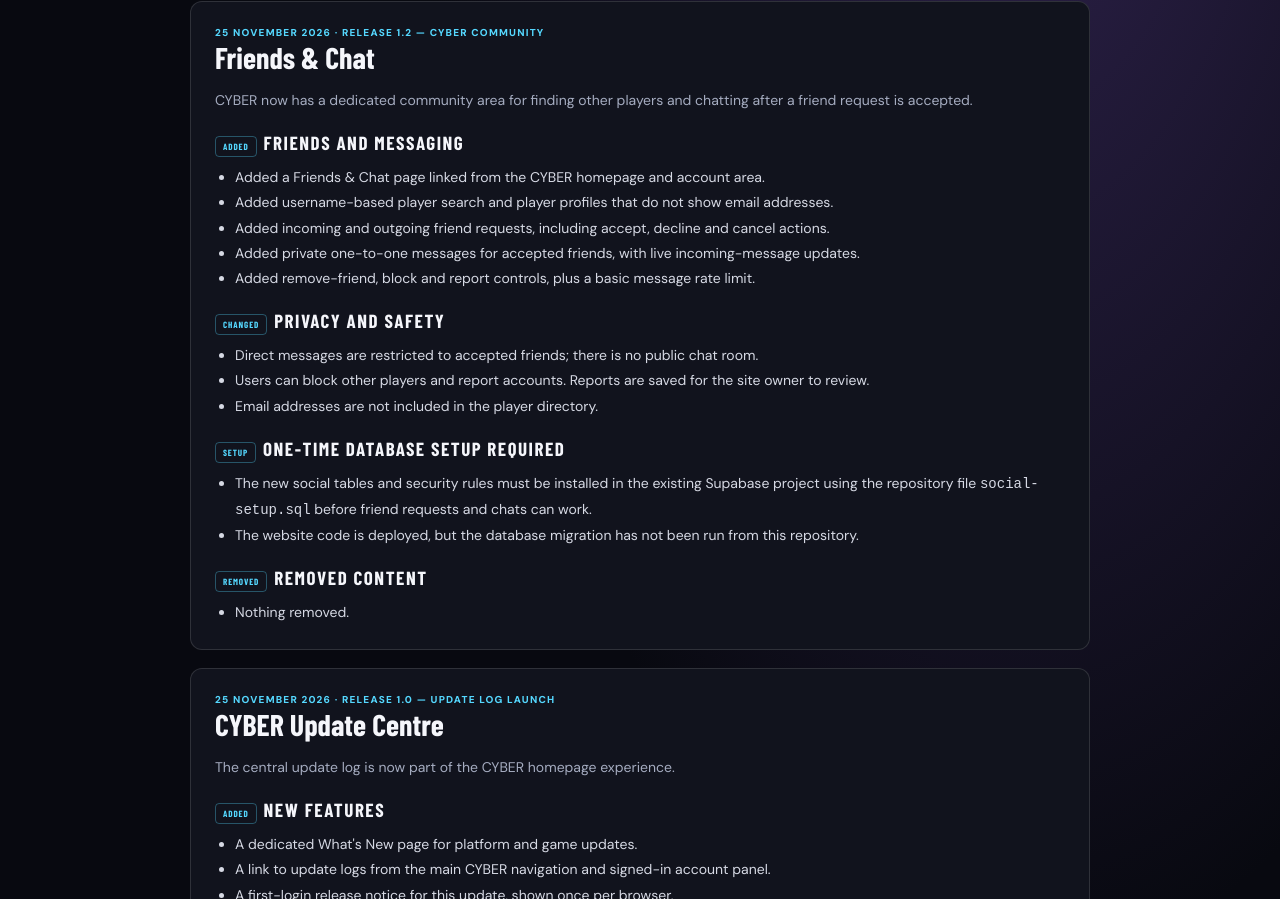
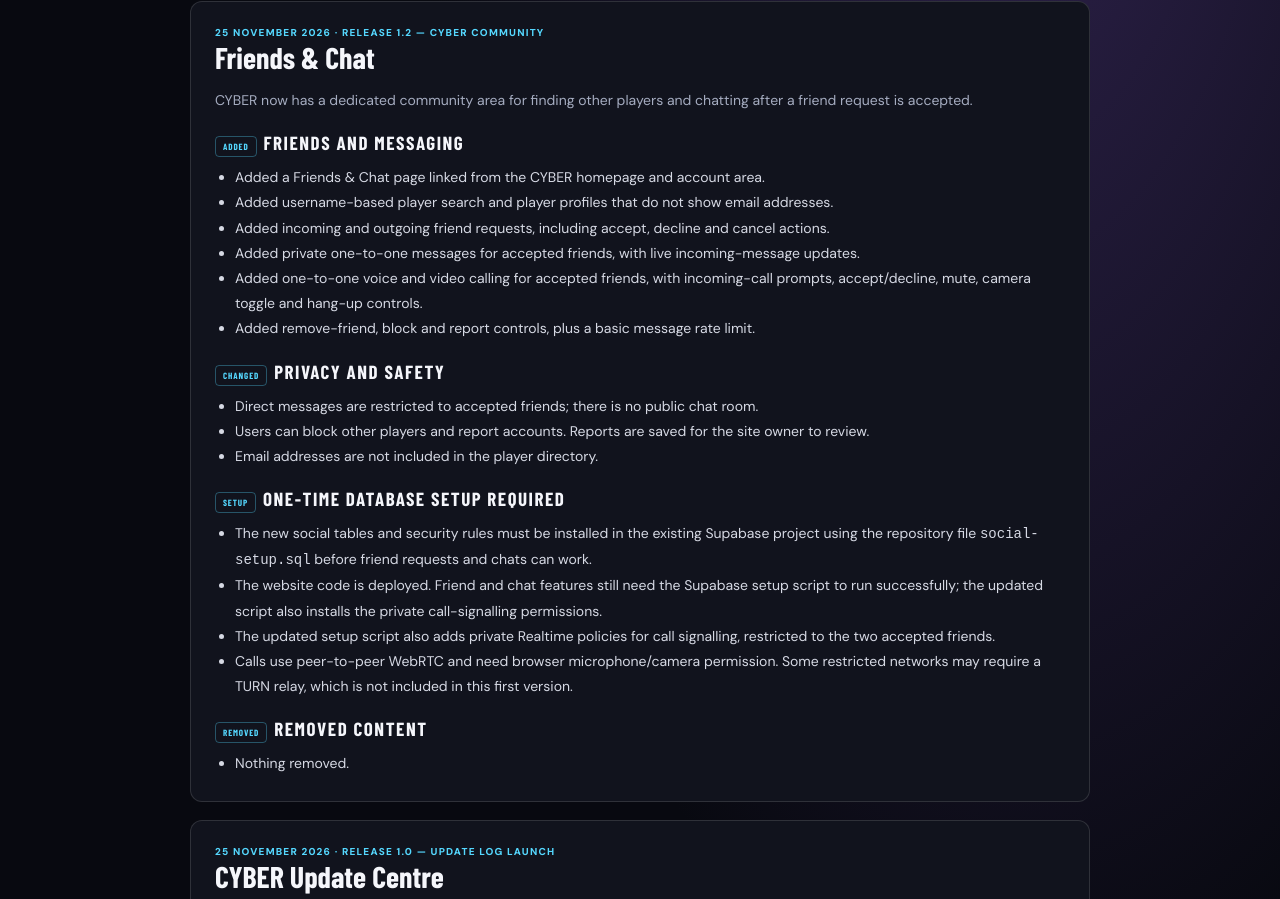
Before and after one commit to Frosty381/hardwood-legends, a plain HTML site: page updates.html in a window 1280 px wide. Shown: the part 356-1255 px from the top of the page. Drawn offline with nearby package versions, Linux system fonts and the light colour scheme; a web font is replaced by a local one.

Commit message:
Log CYBER voice and video calling in release 1.2

```diff
--- a/updates.html
+++ b/updates.html
@@ -15,6 +15,7 @@
 <li>Added username-based player search and player profiles that do not show email addresses.</li>
 <li>Added incoming and outgoing friend requests, including accept, decline and cancel actions.</li>
 <li>Added private one-to-one messages for accepted friends, with live incoming-message updates.</li>
+<li>Added one-to-one voice and video calling for accepted friends, with incoming-call prompts, accept/decline, mute, camera toggle and hang-up controls.</li>
 <li>Added remove-friend, block and report controls, plus a basic message rate limit.</li>
 </ul></div>
 <div class="group"><h3><span class="pill">CHANGED</span>Privacy and safety</h3><ul>
@@ -24,7 +25,9 @@
 </ul></div>
 <div class="group"><h3><span class="pill">SETUP</span>One-time database setup required</h3><ul>
 <li>The new social tables and security rules must be installed in the existing Supabase project using the repository file <code>social-setup.sql</code> before friend requests and chats can work.</li>
-<li>The website code is deployed, but the database migration has not been run from this repository.</li>
+<li>The website code is deployed. Friend and chat features still need the Supabase setup script to run successfully; the updated script also installs the private call-signalling permissions.</li>
+<li>The updated setup script also adds private Realtime policies for call signalling, restricted to the two accepted friends.</li>
+<li>Calls use peer-to-peer WebRTC and need browser microphone/camera permission. Some restricted networks may require a TURN relay, which is not included in this first version.</li>
 </ul></div>
 <div class="group"><h3><span class="pill">REMOVED</span>Removed content</h3><ul><li>Nothing removed.</li></ul></div>
 </article>
```
